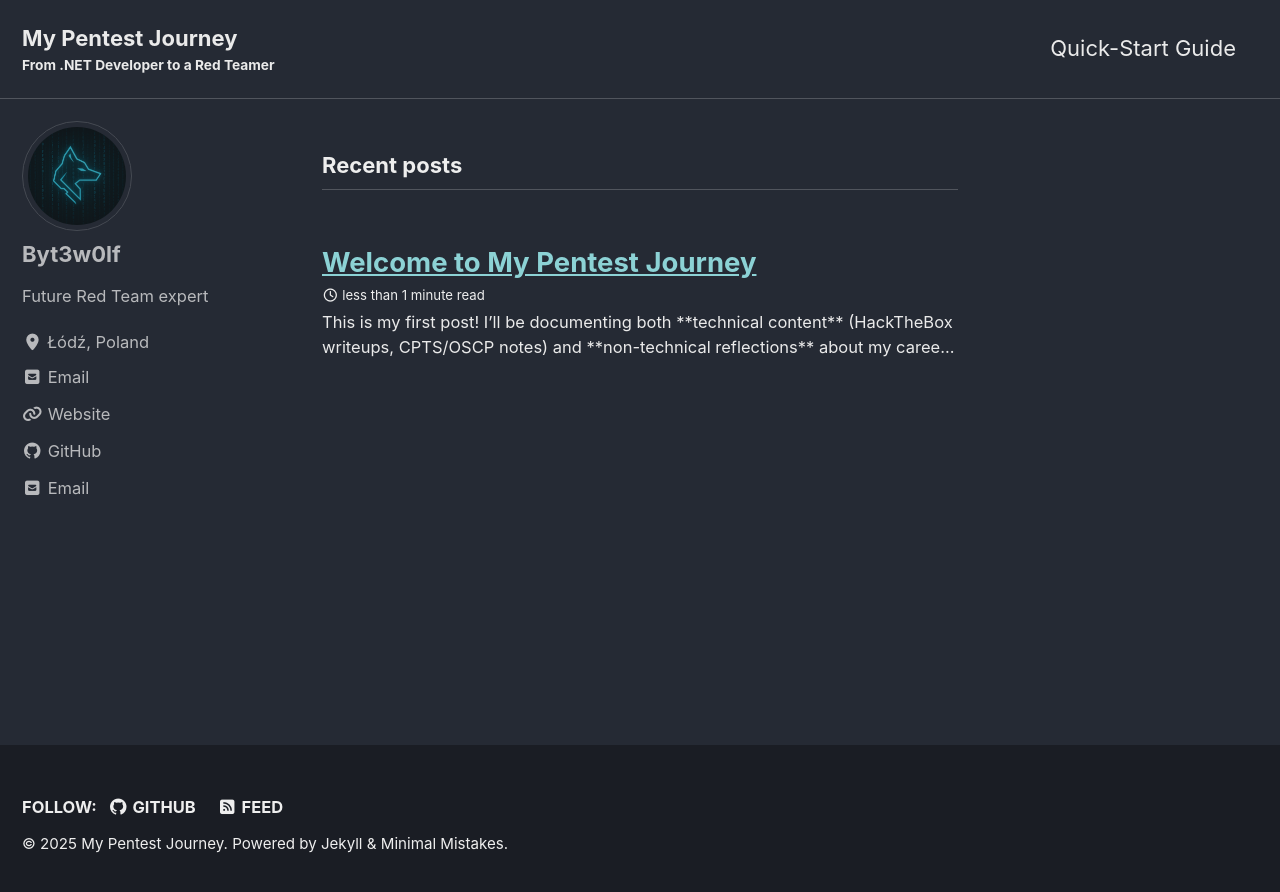
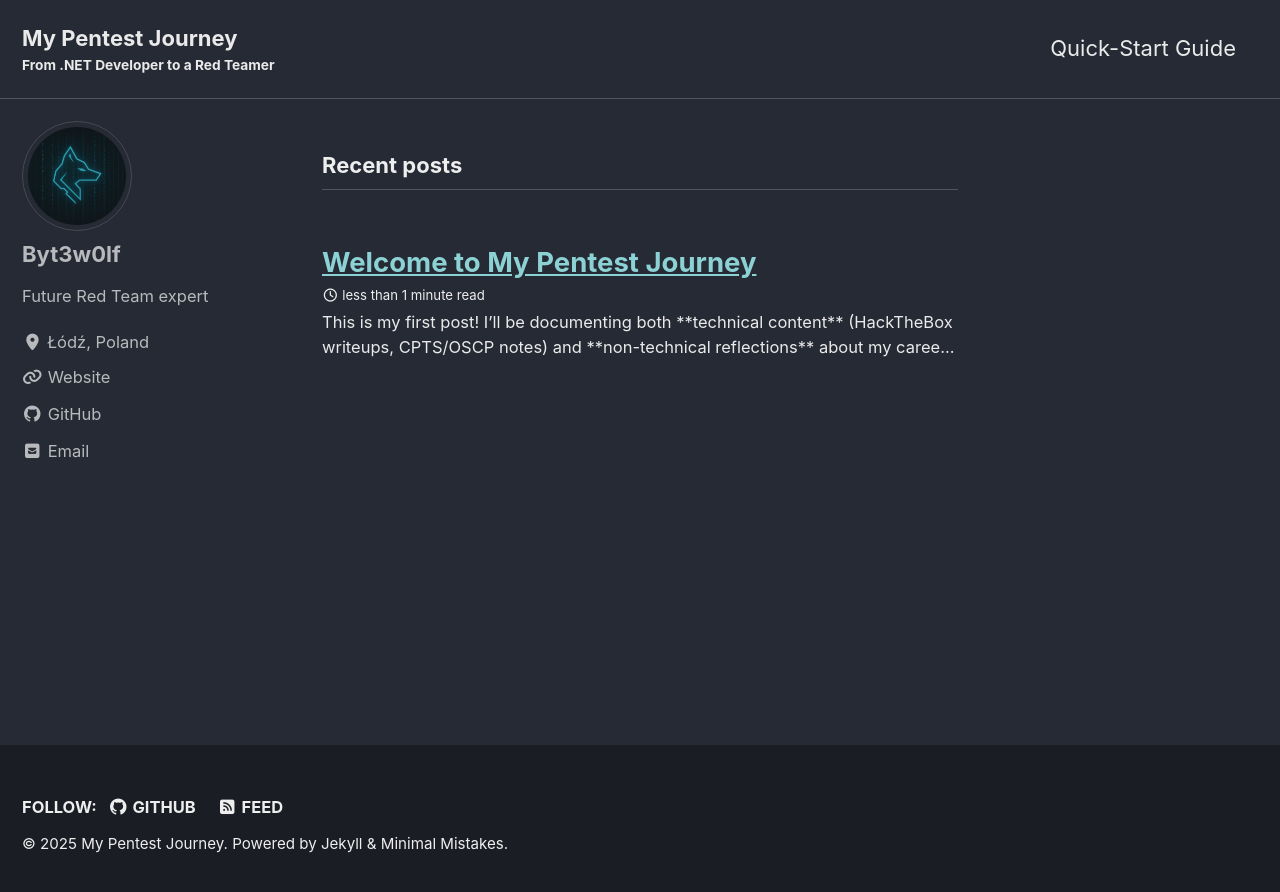
Before and after one commit to Byt3w0lf/byt3w0lf.github.io, a Jekyll site: the page built from index.html, in a window 1280 px wide. Shown: the top 892 px of the page. Built offline with Jekyll 4.4.1, drawn with Linux system fonts in a browser that asks for light colours; cached includes are drawn as plain includes; the list of posts is cut into pages by our own code.

```diff
--- a/_config.yml
+++ b/_config.yml
@@ -10,7 +10,7 @@
 # Review documentation to determine if you should use `theme` or `remote_theme`
 # https://mmistakes.github.io/minimal-mistakes/docs/quick-start-guide/#installing-the-theme
 
-# remote_theme           : "mmistakes/minimal-mistakes"
+remote_theme             : "mmistakes/minimal-mistakes"
 minimal_mistakes_skin    : "dark"
 
 # Site Settings
@@ -118,9 +118,6 @@ author:
   location         : "Łódź, Poland"
   email            : "byt3w0lf@gmail.com"
   links:
-    - label: "Email"
-      icon: "fas fa-fw fa-envelope-square"
-      url: "mailto:byt3w0lf@gmail.com"
     - label: "Website"
       icon: "fas fa-fw fa-link"
       url: "https://byt3w0lf.github.io"
```
